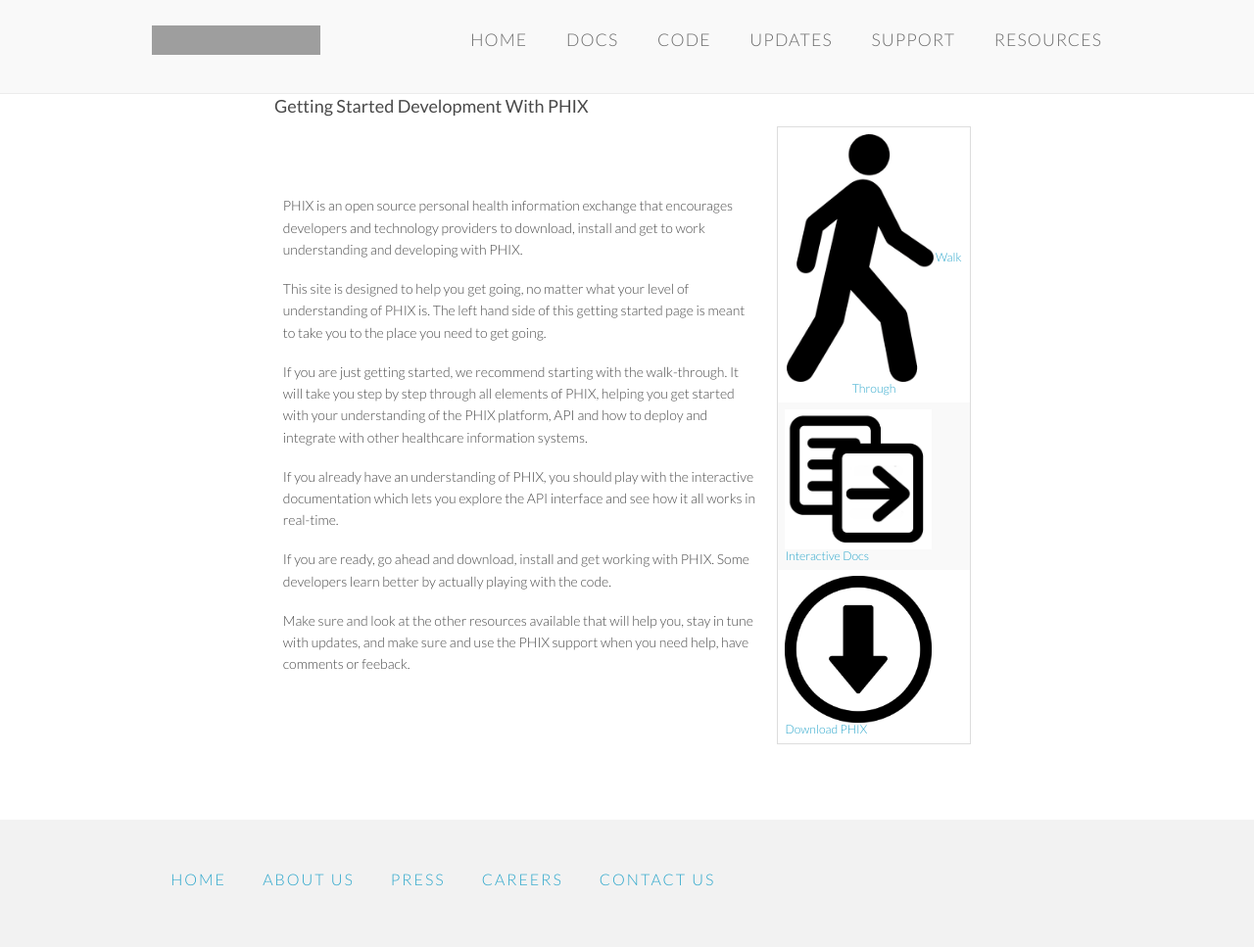
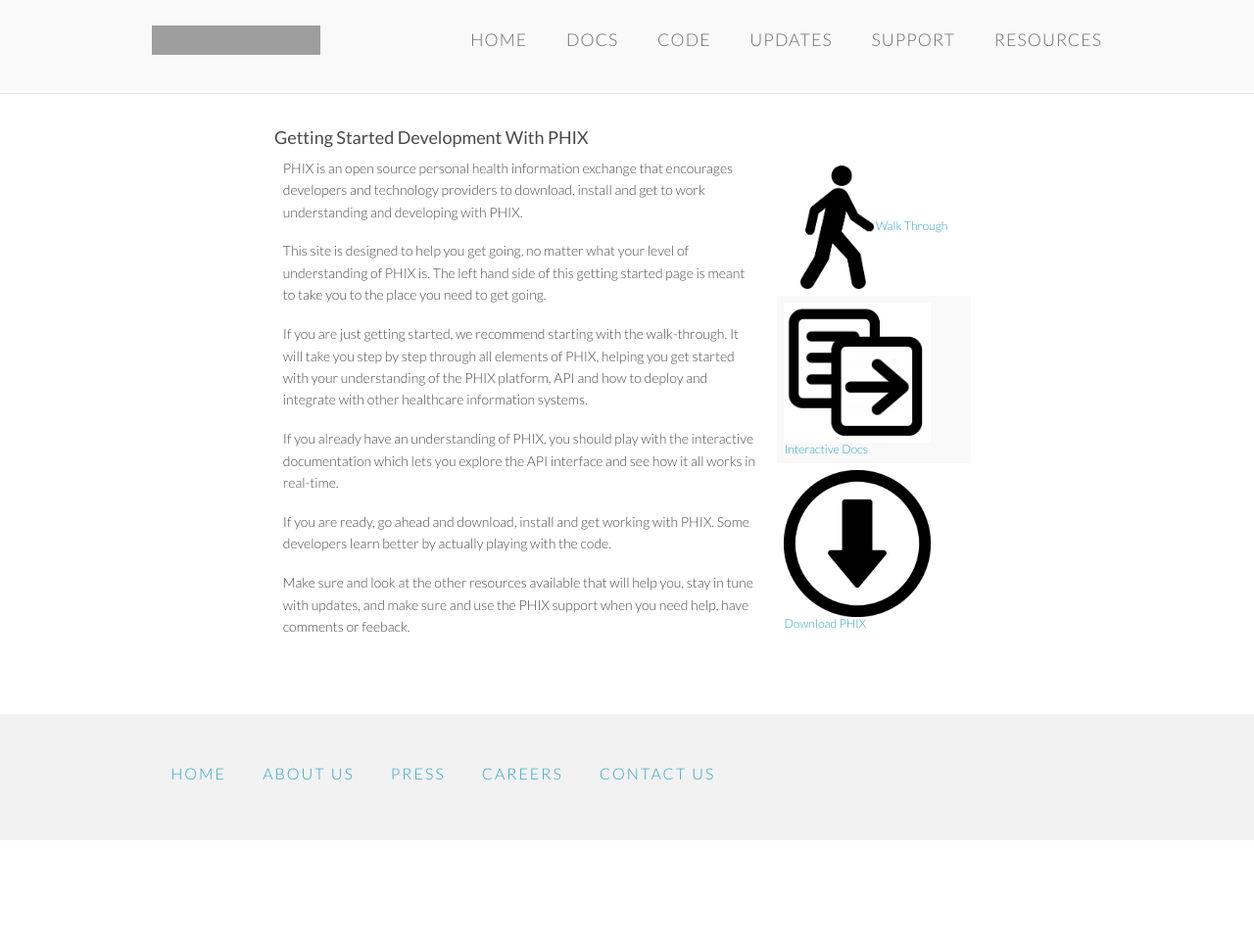
Before and after one commit to amida-tech/developers.amida.com, a Jekyll site: the page built from getting-started.html, in a window 1280 px wide. Shown: the whole page at 98% size. Built offline with Jekyll 4.4.1, drawn with Linux system fonts in a browser that asks for light colours; nearby versions of some CDN libraries; after the commit the page ends 900 px from its top, so only the background shows below that; grey boxes are pictures that could not be loaded.

Commit message:
update image and font size

```diff
--- a/getting-started.html
+++ b/getting-started.html
@@ -4,6 +4,7 @@
 overview: true
 ---
 
+<br /><br />
 <h3>Getting Started Development With PHIX</h3>
 
 <table cellpadding="5" width="100%" style="border: 0px;">
@@ -17,23 +18,23 @@
             <p>Make sure and look at the other resources available that will help you, stay in tune with updates, and make sure and use the PHIX support when you need help, have comments or feeback.</p>
         </td>
         <td>
-            <table cellpadding="5" width="100%" >
+            <table cellpadding="5" width="100%" style="border: 0px;">
                 <tr>
                     <td align="center">
-                        <a href="walk-through/what-is-phix.html"><img src="walk-through/images/bw-walking.png" width="150" /></a>
-                        <a href="walk-through/what-is-phix.html">Walk Through</a>
+                        <a href="walk-through/what-is-phix.html"><img src="walk-through/images/bw-walking.png" width="75" /></a>
+                        <a href="walk-through/what-is-phix.html" stye="font-size: 16px;">Walk Through</a>
                     </td>
                 </tr>
                 <tr>
                     <td>
                         <a href="docs.html"><img src="walk-through/images/bw-documentation-interactive.png" width="150" /></a>
-                        <a href="docs.html">Interactive Docs</a>
+                        <a href="docs.html" stye="font-size: 16px;">Interactive Docs</a>
                     </td>
                 </tr>
                 <tr>
                     <td>
                         <a href="https://github.com/amida-tech/PHIX"><img src="walk-through/images/bw-download.png" width="150" /></a>
-                        <a href="https://github.com/amida-tech/PHIX" target="_blank">Download PHIX</a>
+                        <a href="https://github.com/amida-tech/PHIX" target="_blank" stye="font-size: 16px;">Download PHIX</a>
                     </td>
                 </tr>
             </table>
```
